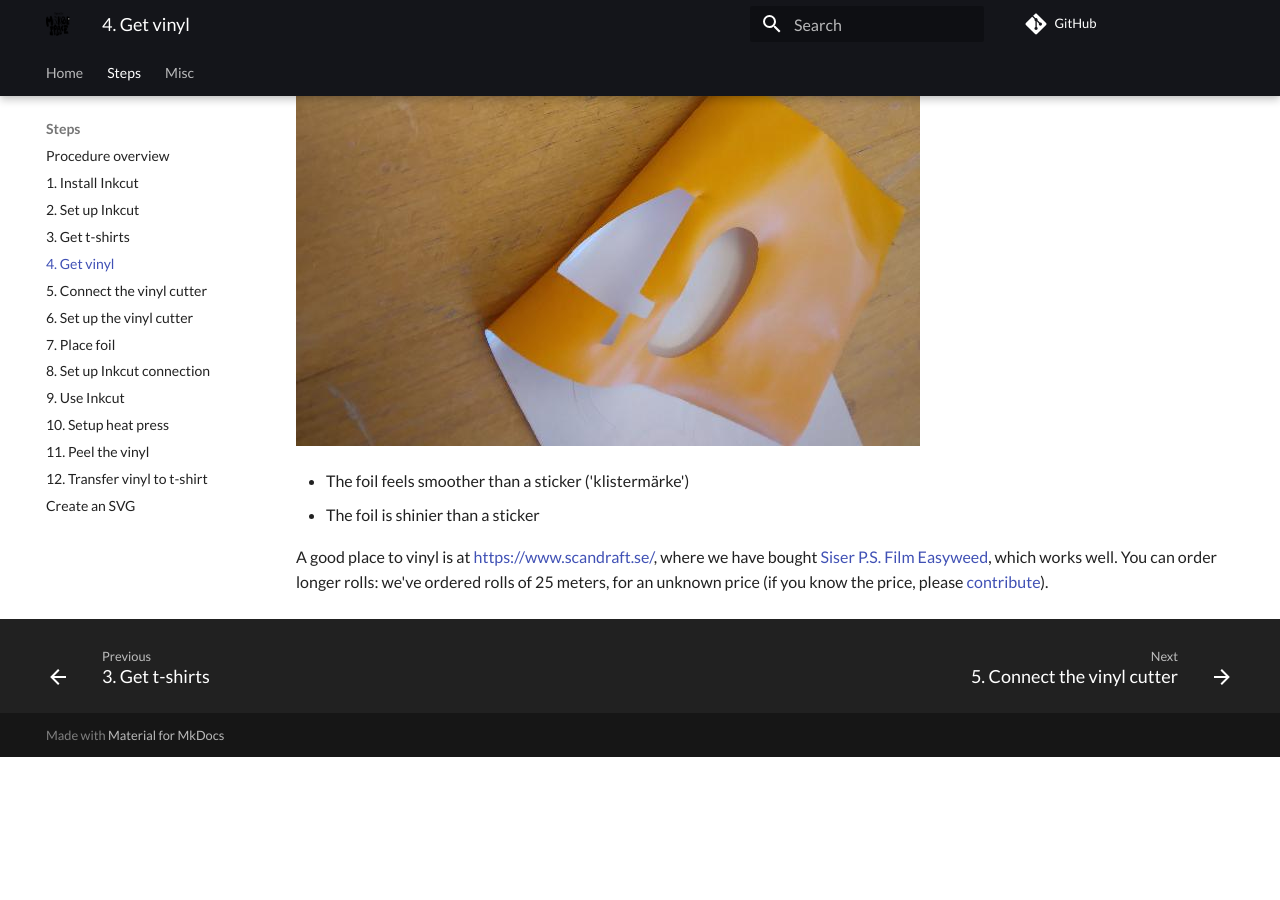
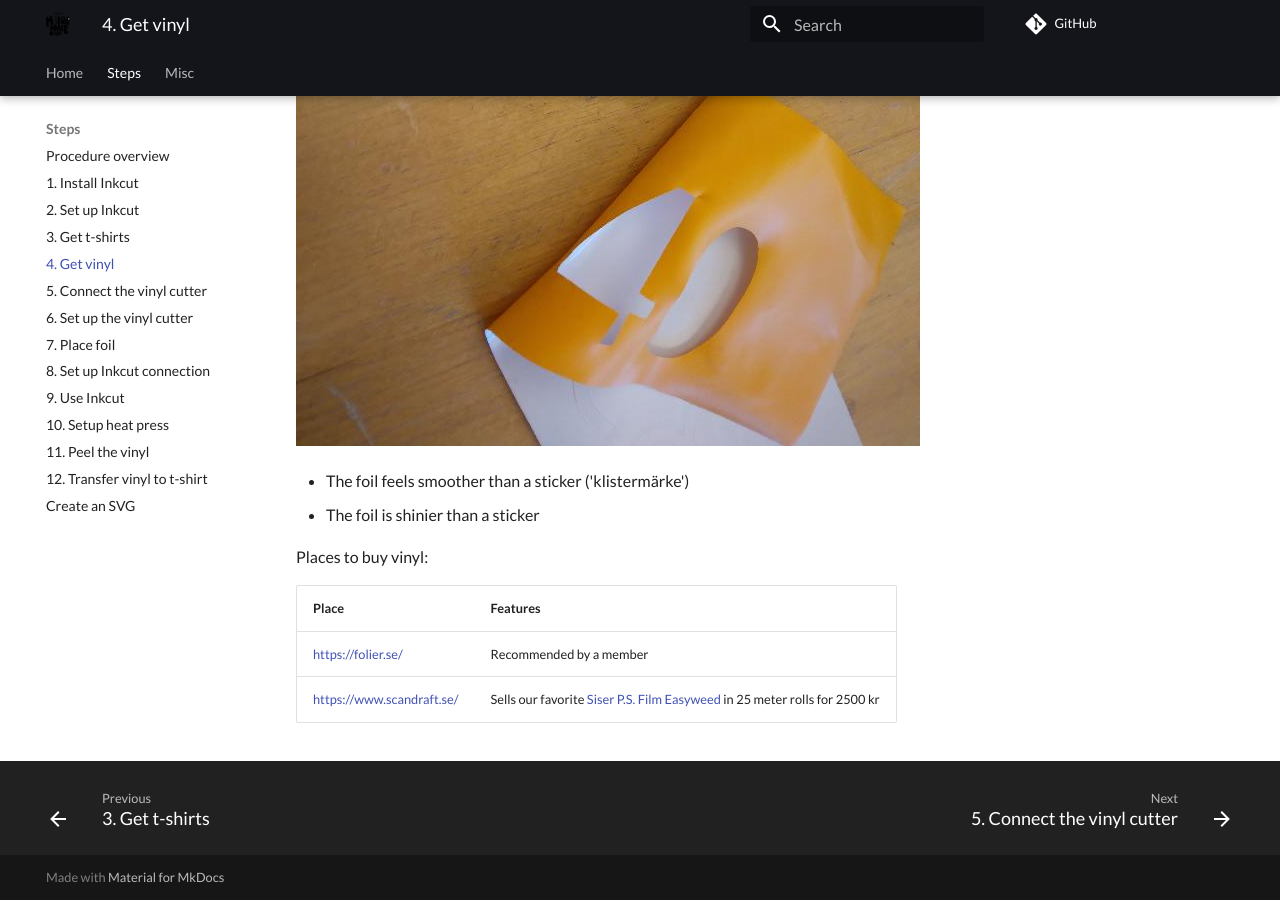
Before and after one commit to uppsala-makerspace/vevor_vinyl_cutter_to_t_shirt_manual, an MkDocs documentation site: the page built from docs/steps/4_get_vinyl.md, in a window 1280 px wide and 900 px high, scrolled down 738 px. Built offline with MkDocs 1.6.1 and Material for MkDocs 9.7.7, drawn with Linux system fonts in a browser that asks for light colours; comment, search, counter and statistics services are not loaded; before the commit the page ends 1495 px from its top, so only the background shows below that.

Commit message:
Add https://folier.se/

```diff
--- a/docs/steps/4_get_vinyl.md
+++ b/docs/steps/4_get_vinyl.md
@@ -15,9 +15,13 @@ Suitable foil looks like this:
 - The foil feels smoother than a sticker ('klistermärke')
 - The foil is shinier than a sticker
 
-A good place to vinyl is at [https://www.scandraft.se/](https://www.scandraft.se/),
-where we have bought
-[Siser P.S. Film Easyweed](https://www.scandraft.se/products/heat-transfer-vinyl/siser-cut-transfer/siser-ps-film-easyweed-a0021),
-which works well.
-You can order longer rolls: we've ordered rolls of 25 meters,
-for an unknown price (if you know the price, please [contribute](../CONTRIBUTING.md)).
+Places to buy vinyl:
+
+<!-- markdownlint-disable MD013 --><!-- Tables cannot be split up over lines, hence will break 80 characters per line -->
+
+Place                                                 |Features
+------------------------------------------------------|-------------------------
+[https://folier.se/](https://folier.se/)              |Recommended by a member
+[https://www.scandraft.se/](https://www.scandraft.se/)|Sells our favorite [Siser P.S. Film Easyweed](https://www.scandraft.se/products/heat-transfer-vinyl/siser-cut-transfer/siser-ps-film-easyweed-a0021) in 25 meter rolls for 2500 kr
+
+<!-- markdownlint-enable MD013 -->
```
